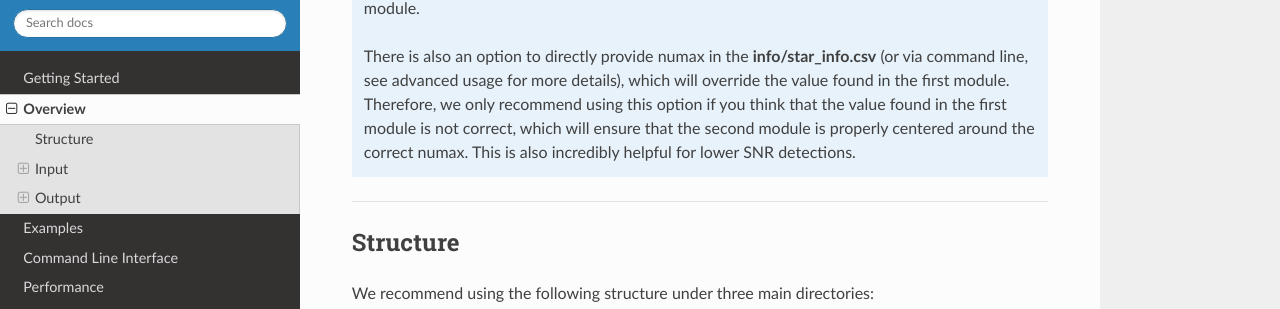
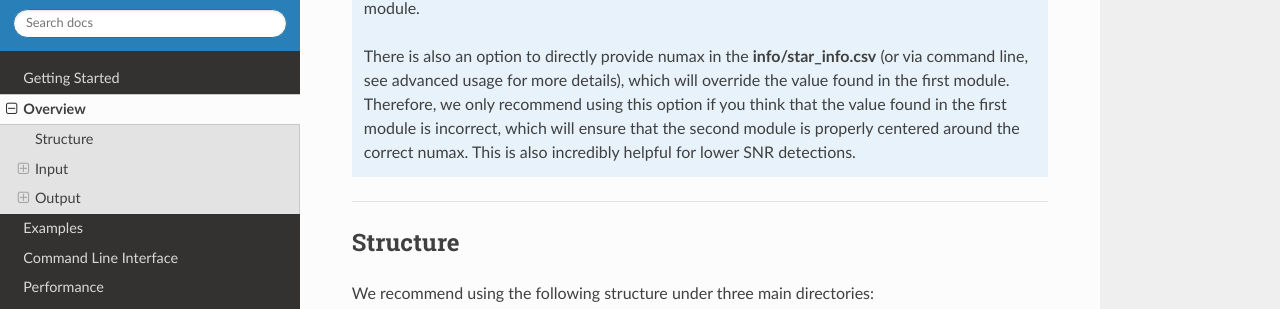
Before and after one commit to ashleychontos/pySYD, a Sphinx documentation site: the page built from docs/overview.rst, in a window 1280 px wide and 900 px high, scrolled down 552 px. Shown: the part 211-520 px from the top of the window. Built offline with Sphinx 7.4.7 and the Read the Docs theme 2.0.0, drawn with Linux system fonts in a browser that asks for light colours.

Commit message:
Update overview.rst

```diff
--- a/docs/overview.rst
+++ b/docs/overview.rst
@@ -30,7 +30,7 @@ is where all parameters and uncertainties are derived.
 
     There is also an option to directly provide numax in the **info/star_info.csv** (or via command line,
     see advanced usage for more details), which will override the value found in the first module. Therefore,
-    we only recommend using this option if you think that the value found in the first module is not correct,
+    we only recommend using this option if you think that the value found in the first module is incorrect,
     which will ensure that the second module is properly centered around the correct numax. This is also
     incredibly helpful for lower SNR detections.
 
```
